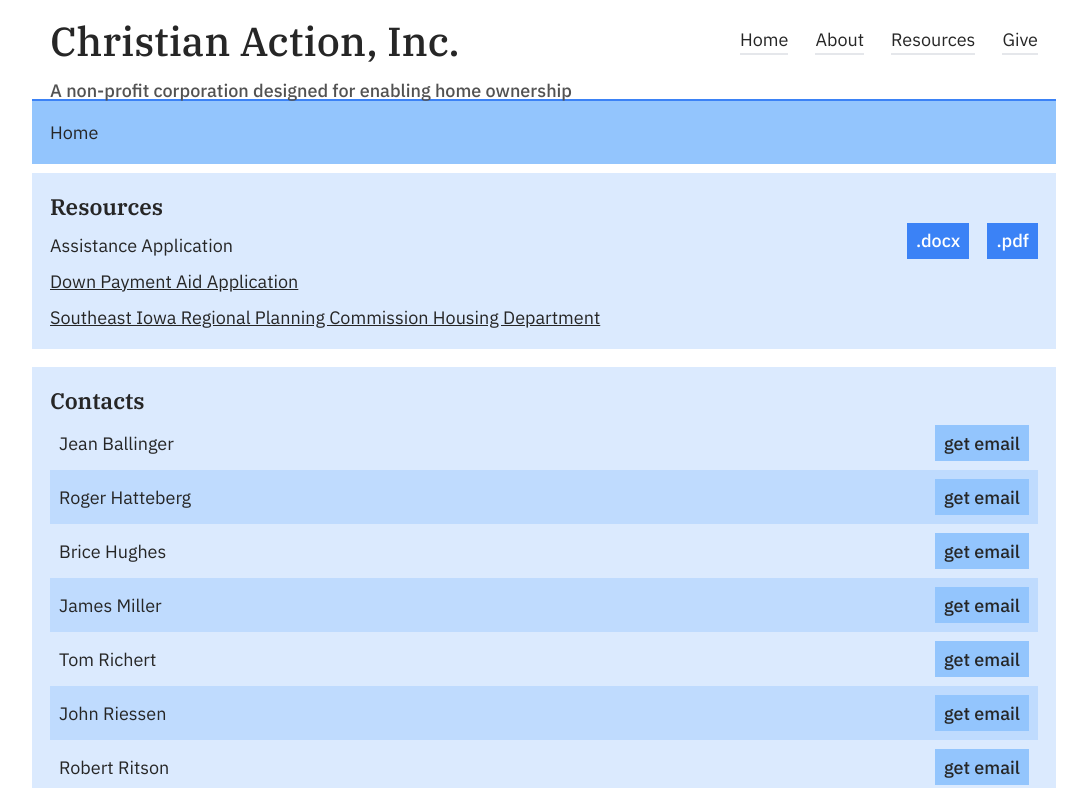
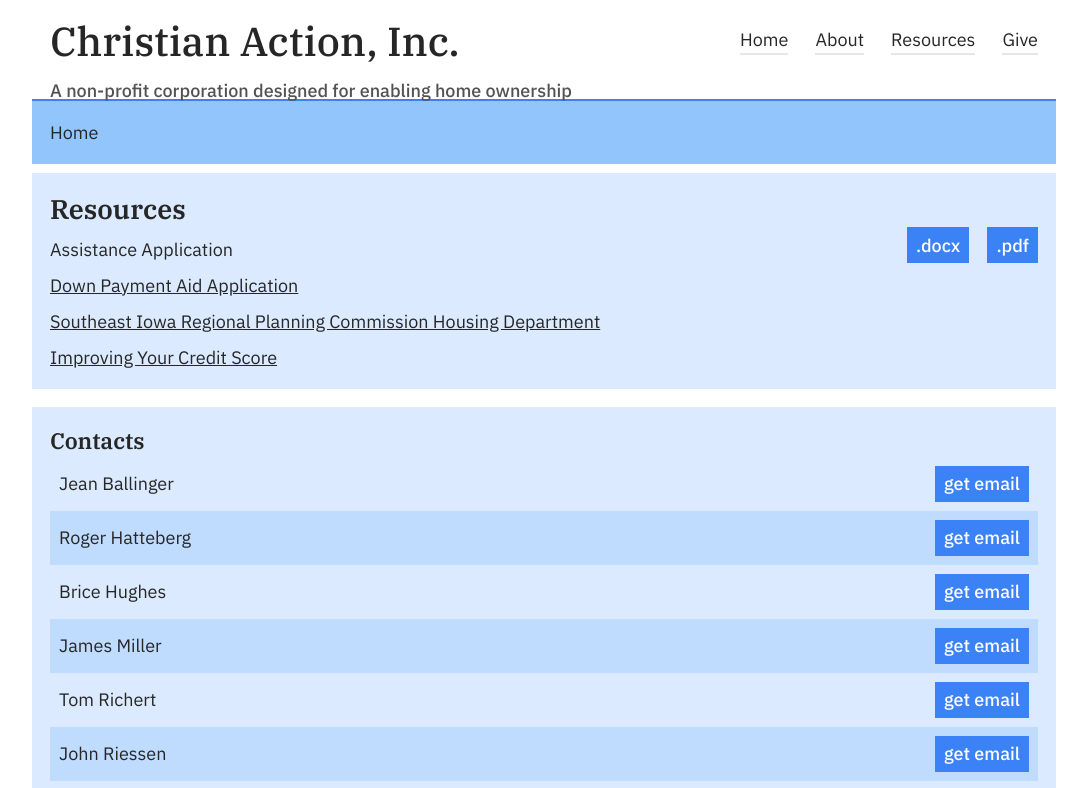
Before and after one commit to blaze-vincent/christian-action-2022, a Next.js app: page /resources in a window 1280 px wide. Shown: the top 788 px of the page, without its empty margins (96-1183 px from the left). Built offline with nearby package versions, Linux system fonts and the light colour scheme.

Commit message:
Standardize title sizing/weight

```diff
--- a/components/aboutPreview/aboutPreview.js
+++ b/components/aboutPreview/aboutPreview.js
@@ -10,7 +10,7 @@ export default function AboutPreview(){
     >About us</h2>
 
     <Section imgSrc={'/svg/house-broken.svg'} textContent='Our services are intended for those in difficult situations in need of housing and loan support.'/>
-    <Section imgSrc={'/svg/help.svg'} textContent='We aid people in achieving a comfortable living situation. To do so, we offer partial down payments and zero-interest loans, for example.'/>
+    <Section imgSrc={'/svg/help.svg'} textContent='We aid people in achieving a comfortable living situation. The services we offer include partial down payments and zero-interest loans.'/>
     <Section imgSrc={'/svg/house.svg'} textContent='With our help, you can get back on your feet and live comfortably.'/>
     <Link
       href='/about'
--- a/components/contactInformation/contact.js
+++ b/components/contactInformation/contact.js
@@ -7,7 +7,7 @@ export default function Contact({name, emailAddress}){
     {name}
     {
     emailHidden && <button
-      className="bg-blue-300 hover:bg-blue-400 px-2 py-1 font-medium"
+      className="bg-blue-500 hover:bg-blue-600 text-white px-2 py-1 font-medium"
       onClick={e => {setEmailHidden(!emailHidden)}}
     >get email</button>
     || <a
--- a/components/downloadsSection.js
+++ b/components/downloadsSection.js
@@ -1,7 +1,7 @@
 export default function DownloadsSection({resources}){
   return <div className="p-4 bg-blue-100">
     <h2
-      className="font-semibold text-xl font-ibm-serif"
+      className="font-semibold text-2xl font-ibm-serif"
     >Resources</h2>
     <ul
       className="flex flex-col gap-2"
@@ -53,6 +53,15 @@ export default function DownloadsSection({resources}){
           Southeast Iowa Regional Planning Commission Housing Department
         </a>
       </li>
+      <li>
+        <a
+          href="https://www.investopedia.com/how-to-improve-your-credit-score-4590097"
+          className="underline"
+          target="_blank"
+        >
+          Improving Your Credit Score
+        </a>
+      </li>
     </ul>
   </div>
 }
```
